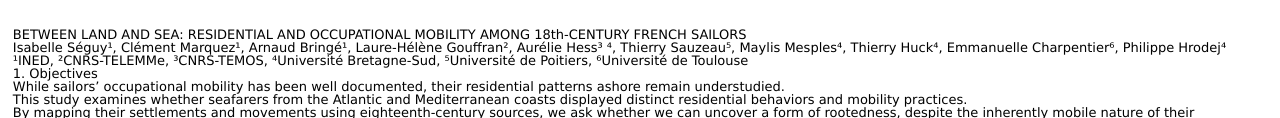
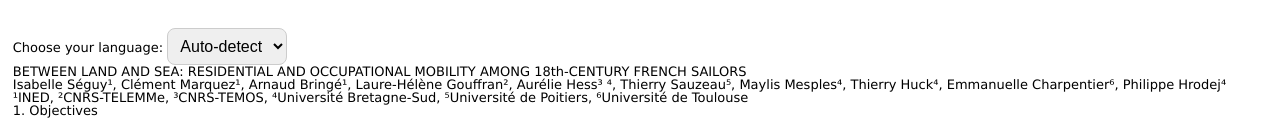
Before and after one commit to clmtmqz/projet, a plain HTML site: page poster.html in a window 1280 px wide. Shown: the part 414-532 px from the top of the page. Drawn offline with Linux system fonts and the light colour scheme; a web font is replaced by a local one.

Commit message:
Update poster.html

```diff
--- a/poster.html
+++ b/poster.html
@@ -24,7 +24,27 @@
    <a href="data/poster_template_VF_small.pdf" download>Download PDF</a>
   </p>
 </div>
-
+<!-- Sélecteur de langue -->
+<div id="language-selector">
+  <label for="language">Choose your language:</label>
+  <select id="language">
+    <option value="auto">Auto-detect</option>
+    <option value="en">English</option>
+    <option value="fr">Français</option>
+    <option value="es">Español</option>
+    <option value="de">Deutsch</option>
+    <option value="it">Italiano</option>
+    <option value="pt">Português</option>
+    <option value="ru">Русский</option>
+    <option value="zh">中文</option>
+    <option value="ar">العربية</option>
+    <option value="tr">Türkçe</option>
+    <option value="hi">हिन्दी</option>
+    <option value="ja">日本語</option>
+    <option value="ko">한국어</option>
+    <option value="uk">Українська</option>
+  </select>
+</div>
 <div class="text">
   <p>
     BETWEEN LAND AND SEA:
```
